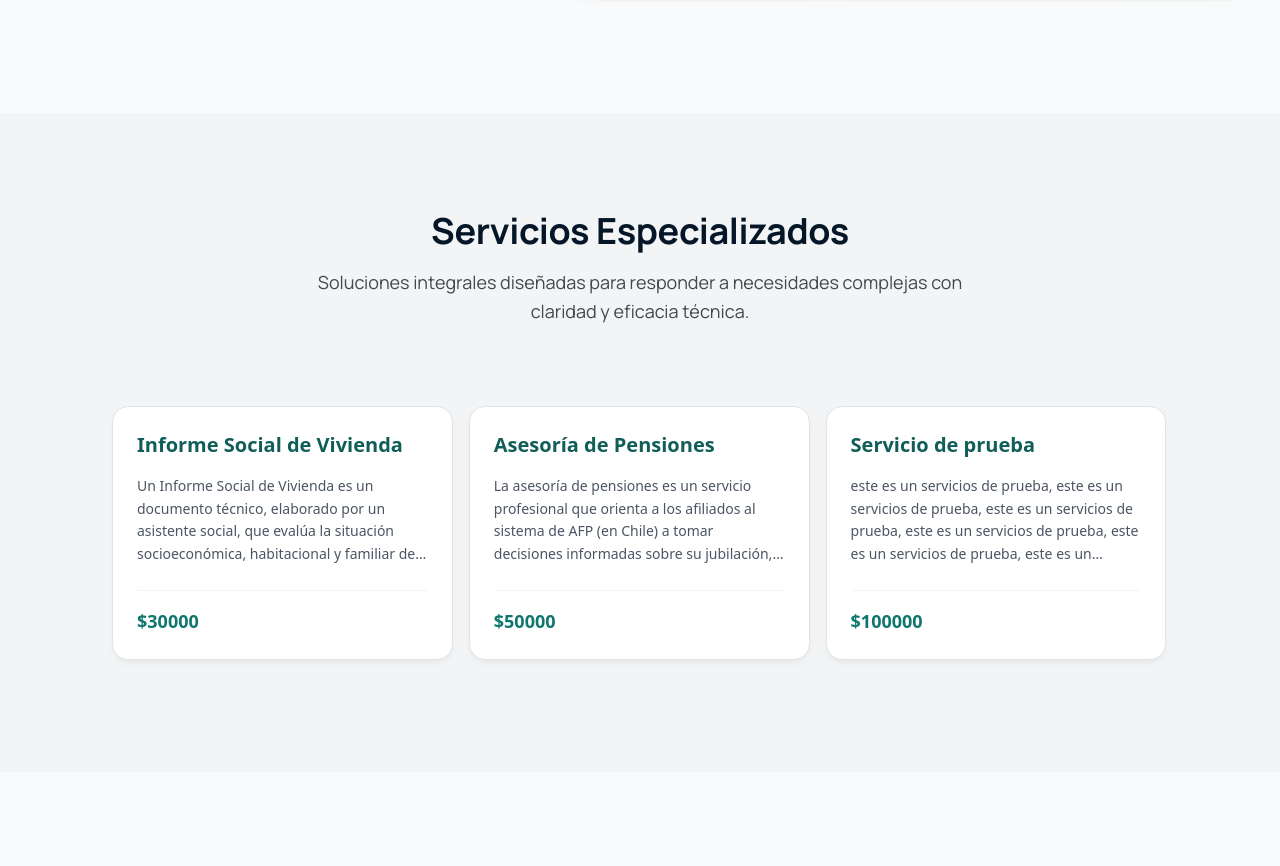
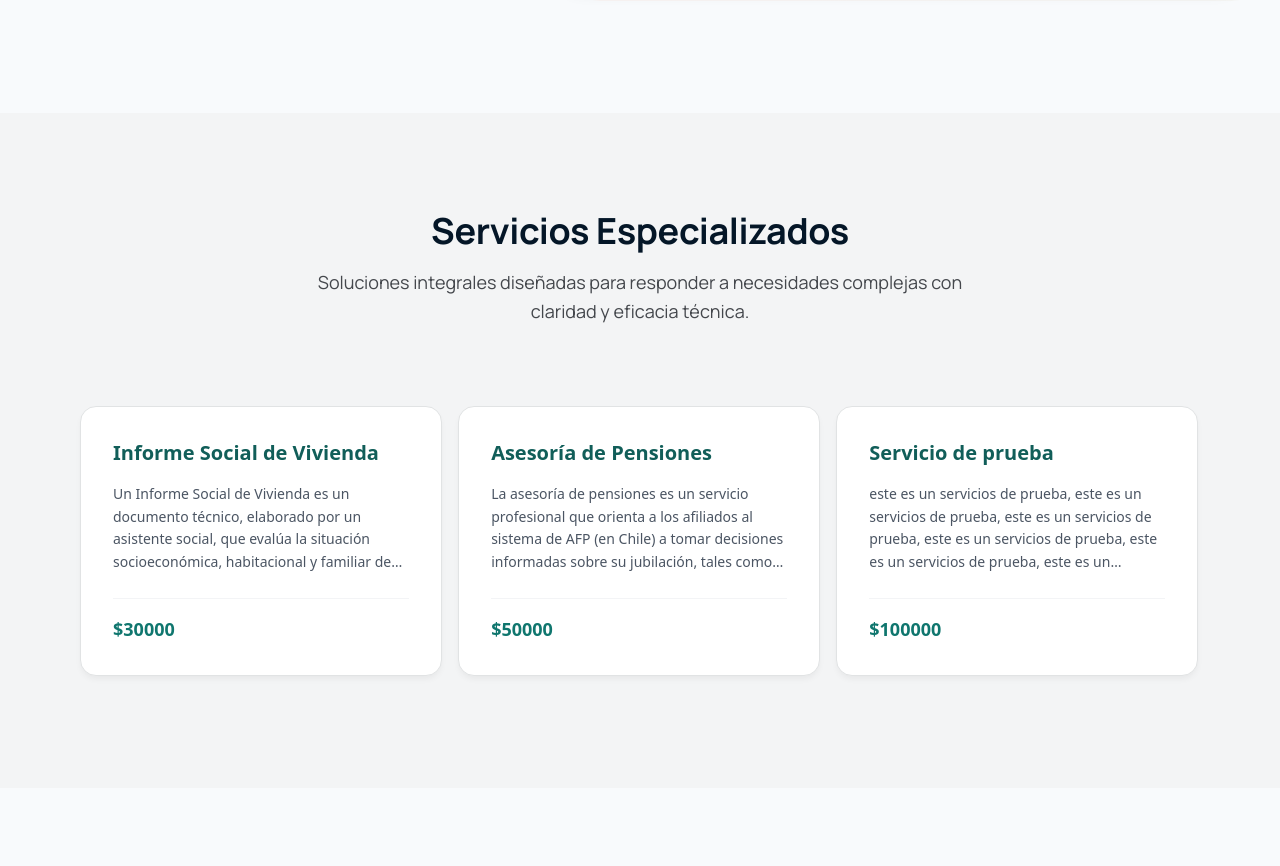
Before and after one commit to j0t4inc0de/asesora-ts, a Django app: page / in a window 1280 px wide. Shown: the part 695-1561 px from the top of the page. Run offline with Django 5.2, Linux system fonts and the light colour scheme; data comes from the database, SQL or seed files in the repository; some libraries are stand-ins or nearby versions.

Commit message:
carrusel y auto play a los servicios
Co-authored-by: Copilot <copilot@github.com>

```diff
--- a/asesorias/templates/components/card_servicio.html
+++ b/asesorias/templates/components/card_servicio.html
@@ -1,5 +1,5 @@
 <div class="flex-none w-full sm:w-[calc(50%-0.5rem)] lg:w-[calc(33.333%-0.7rem)] snap-start">
-  <div class="bg-white rounded-2xl shadow-ambient-low border border-surface-variant p-6 flex flex-col h-full hover:shadow-ambient-high transition-all duration-300 group">
+  <div class="bg-white rounded-2xl shadow-ambient-low border border-surface-variant p-8 flex flex-col h-full hover:shadow-ambient-high transition-all duration-300 group">
     <div class="mb-4">
       <h3 class="text-xl font-bold text-teal-800 group-hover:text-teal-600 transition-colors">
         {{ servicio.nombre }}
--- a/asesorias/templates/index.html
+++ b/asesorias/templates/index.html
@@ -104,7 +104,7 @@
         </p>
       </div>
 
-      <div class="relative group max-w-6xl mx-auto px-10">
+      <div class="relative group max-w-8xl mx-auto px-10">
         <button
           onclick="scrollCarousel('prev')"
           class="absolute left-0 top-1/2 -translate-y-1/2 z-10 bg-white/80 backdrop-blur-sm p-2 rounded-full shadow-lg border border-gray-100 hover:bg-teal-500 hover:text-white transition-all opacity-0 group-hover:opacity-100"
```
